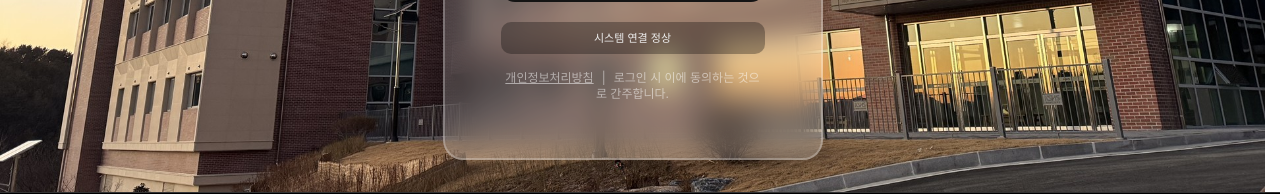
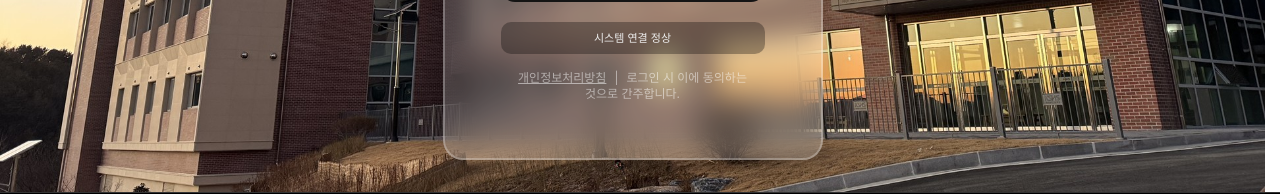
Before and after one commit to cganidormi/e-seokchan, a Next.js app: page /login in a window 1280 px wide. Shown: the part 545-739 px from the top of the page. Built offline with nearby package versions, Linux system fonts and the light colour scheme; no server answers; the database is empty; a web font is replaced by a local one.

Commit message:
style: 로그인 화면 개인정보 방침 문구 줄바꿈(break-keep) 개선

```diff
--- a/app/login/page.tsx
+++ b/app/login/page.tsx
@@ -403,7 +403,7 @@ export default function LoginPage() {
           </div>
         </div>
 
-        <div className="mt-4 text-center text-xs text-white/50">
+        <div className="mt-4 text-center text-xs text-white/50 break-keep">
           <a href="/privacy" className="underline hover:text-white transition-colors">개인정보처리방침</a>
           <span className="mx-2">|</span>
           <span>로그인 시 이에 동의하는 것으로 간주합니다.</span>
```
